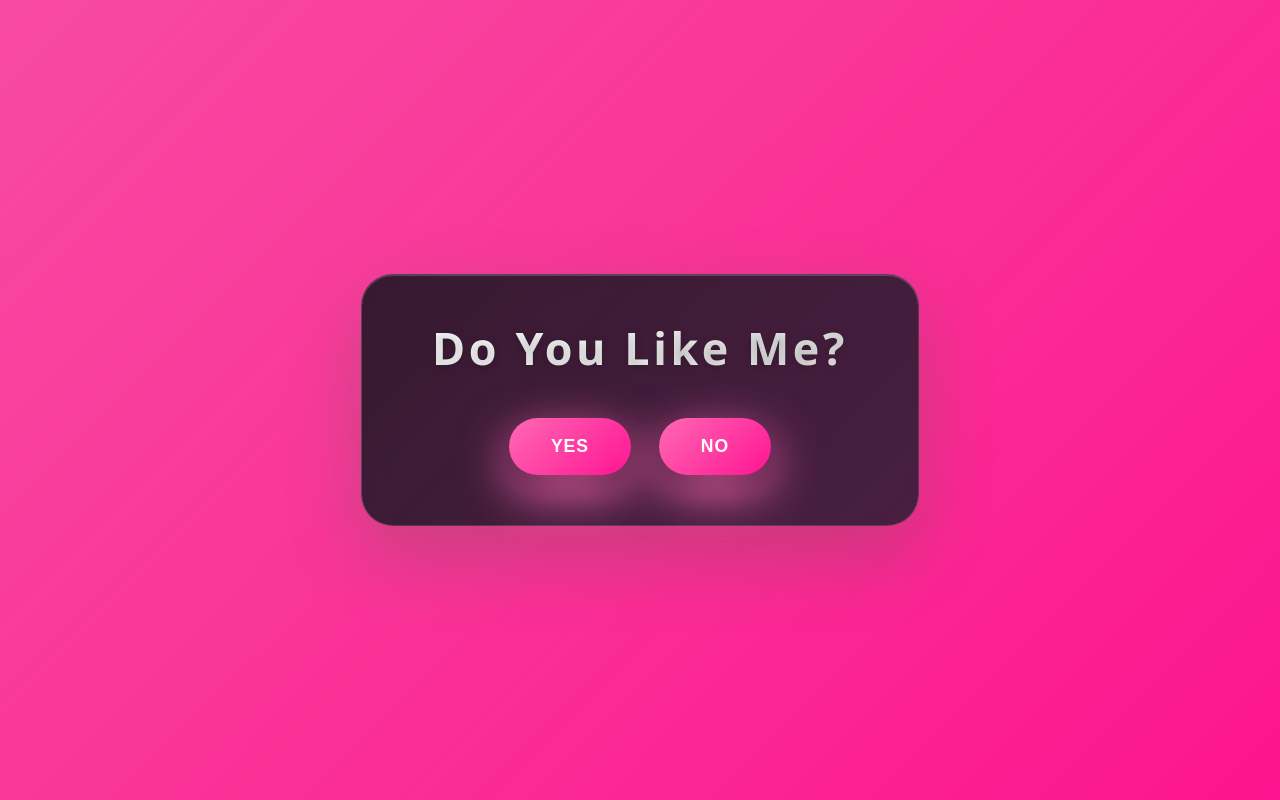
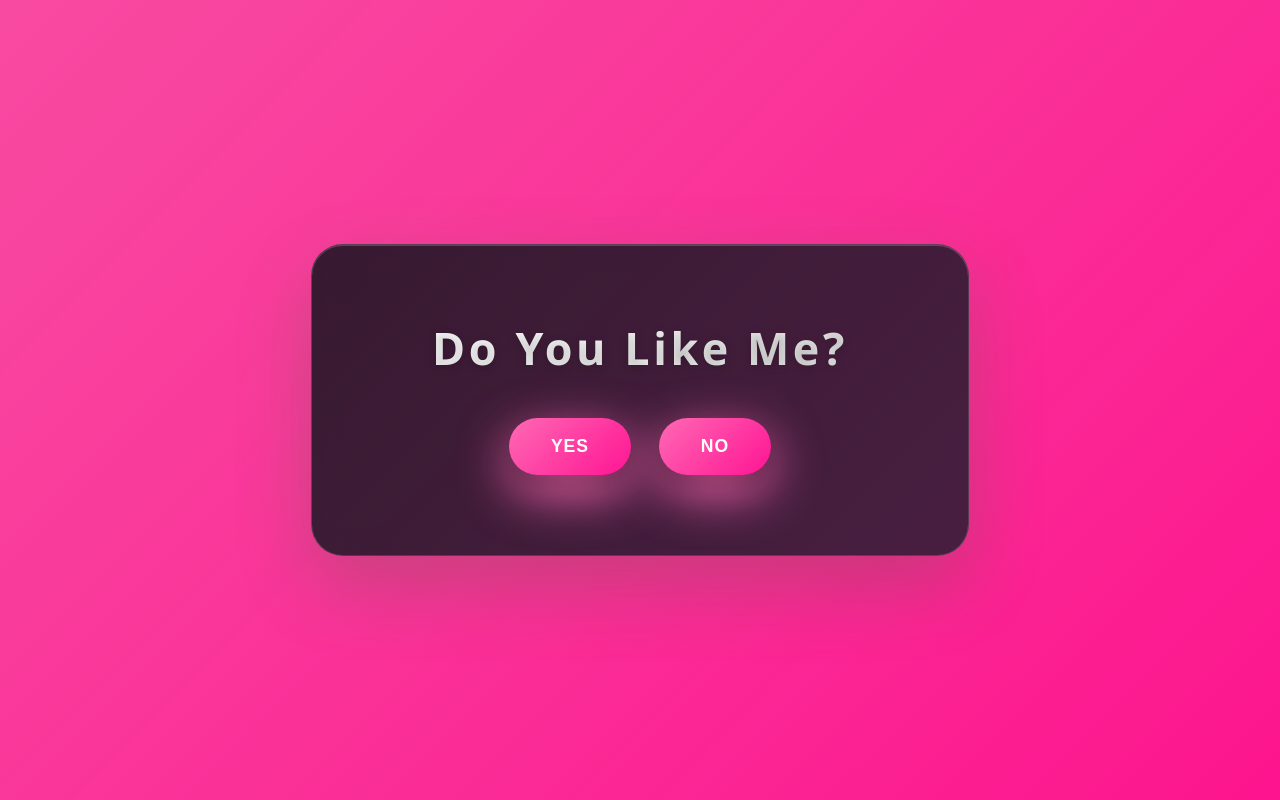
Before and after one commit to Bachchchar/DYLM, a plain HTML site: page index.html in a window 1280 px wide. Drawn offline with Linux system fonts and the light colour scheme.

Commit message:
Update styles.css

```diff
--- a/styles.css
+++ b/styles.css
@@ -118,7 +118,7 @@ body::before {
     text-align: center;
     backdrop-filter: blur(12px);
     background: linear-gradient(135deg, rgba(20, 20, 30, 0.85) 0%, rgba(40, 30, 50, 0.85) 100%);
-    padding: 50px 70px;
+    padding: 80px 120px;
     border-radius: 32px;
     box-shadow: 0 30px 60px rgba(0, 0, 0, 0.4), inset 0 1px 0 rgba(255, 255, 255, 0.1);
     border: 1px solid rgba(255, 255, 255, 0.15);
```
